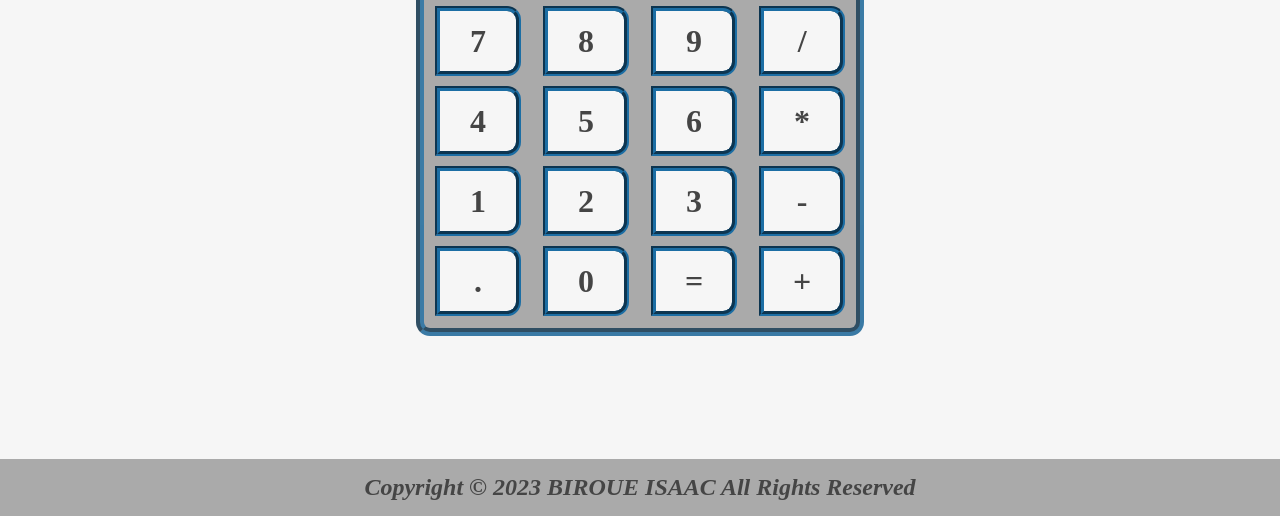
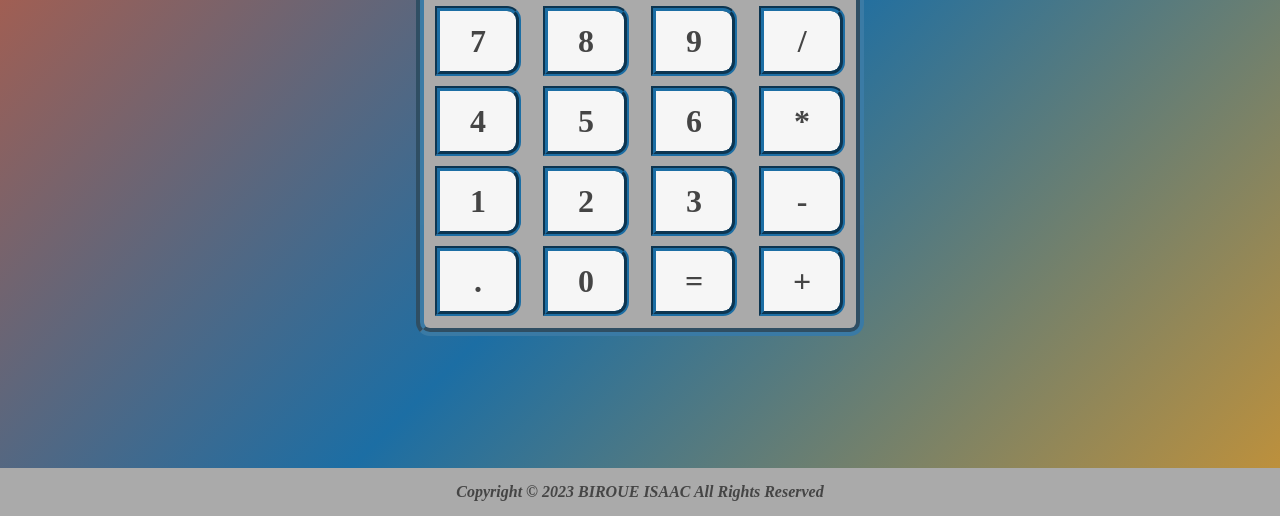
Before and after one commit to biroue10/Project-Calculator, a website: page index.html in a window 1280 px wide. Shown: the part 284-800 px from the top of the page. Drawn offline with Linux system fonts and the light colour scheme.

Commit message:
adding gradient to the body background

```diff
--- a/style.css
+++ b/style.css
@@ -84,7 +84,20 @@
   color: #454545;
 }
 body {
-  background-color: #f6f6f6;
+  background: #ce5937;
+  background: -moz-linear-gradient(
+    -45deg,
+    #ce5937 0%,
+    #1c6ea4 53%,
+    #c59237 100%
+  );
+  background: -webkit-linear-gradient(
+    -45deg,
+    #ce5937 0%,
+    #1c6ea4 53%,
+    #c59237 100%
+  );
+  background: linear-gradient(135deg, #ce5937 0%, #1c6ea4 53%, #c59237 100%);
   min-height: 100vh;
   display: flex;
   flex-direction: column;
@@ -96,7 +109,7 @@ footer {
   font-weight: 900;
   font-style: italic;
   margin-top: auto;
-  font-size: 1.5rem;
+  font-size: 1rem;
   background-color: #aaaaaa;
   padding: 15px;
   color: #454545;
```
